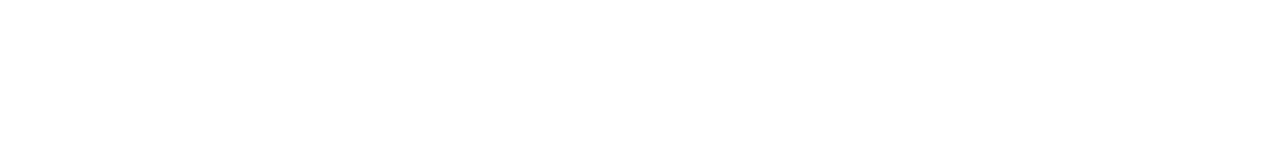
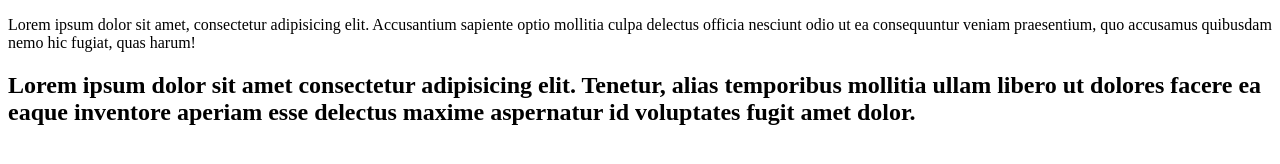
Before and after one commit to Umar094/gitPractice, a plain HTML site: page index.html in a window 1280 px wide. Drawn offline with Linux system fonts and the light colour scheme.

Commit message:
added soe html code

```diff
--- a/index.html
+++ b/index.html
@@ -6,6 +6,7 @@
     <title>Document</title>
 </head>
 <body>
-
+    <p>Lorem ipsum dolor sit amet, consectetur adipisicing elit. Accusantium sapiente optio mollitia culpa delectus officia nesciunt odio ut ea consequuntur veniam praesentium, quo accusamus quibusdam nemo hic fugiat, quas harum!</p>
+    <h2>Lorem ipsum dolor sit amet consectetur adipisicing elit. Tenetur, alias temporibus mollitia ullam libero ut dolores facere ea eaque inventore aperiam esse delectus maxime aspernatur id voluptates fugit amet dolor.</h2>
 </body>
 </html>
```
